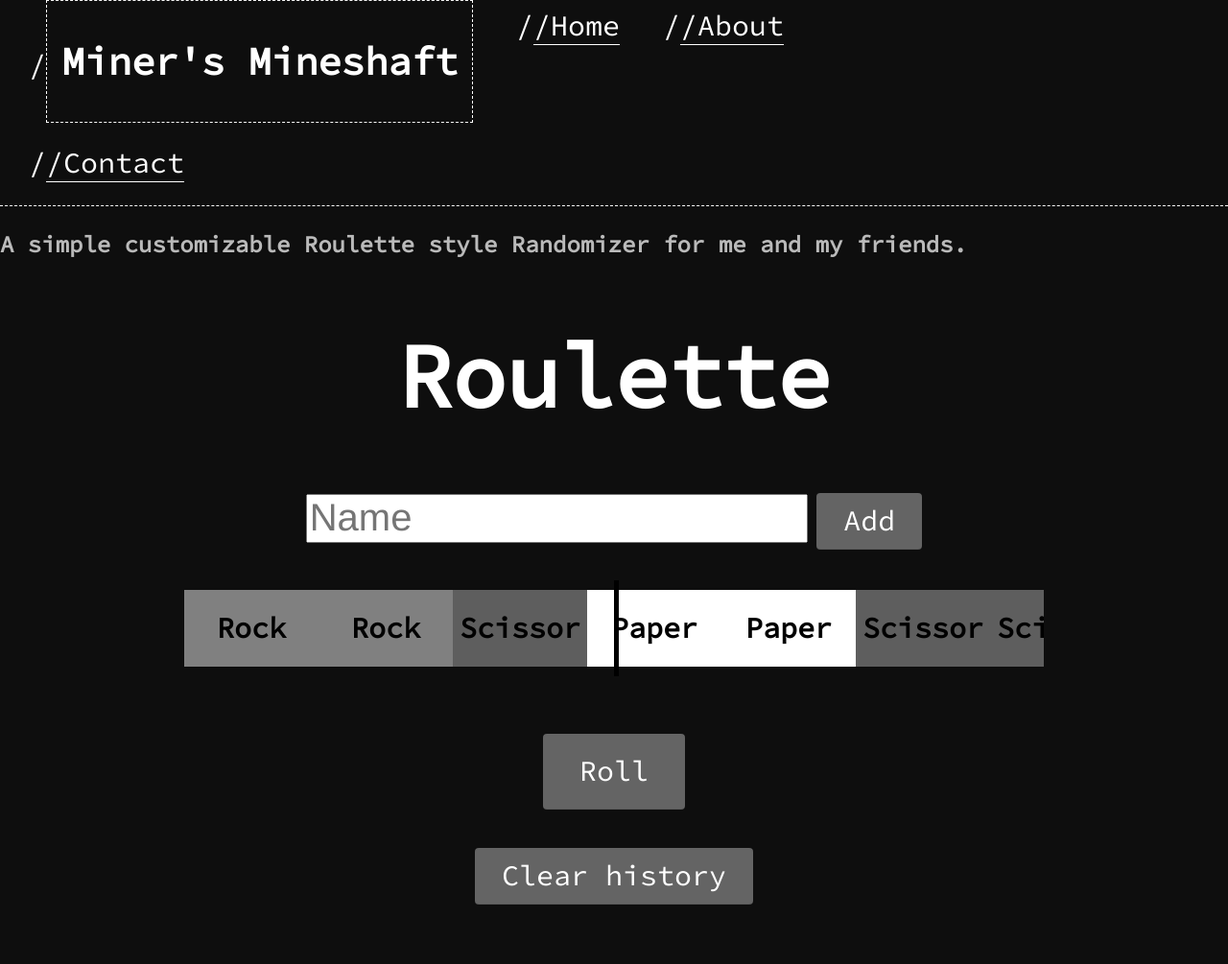
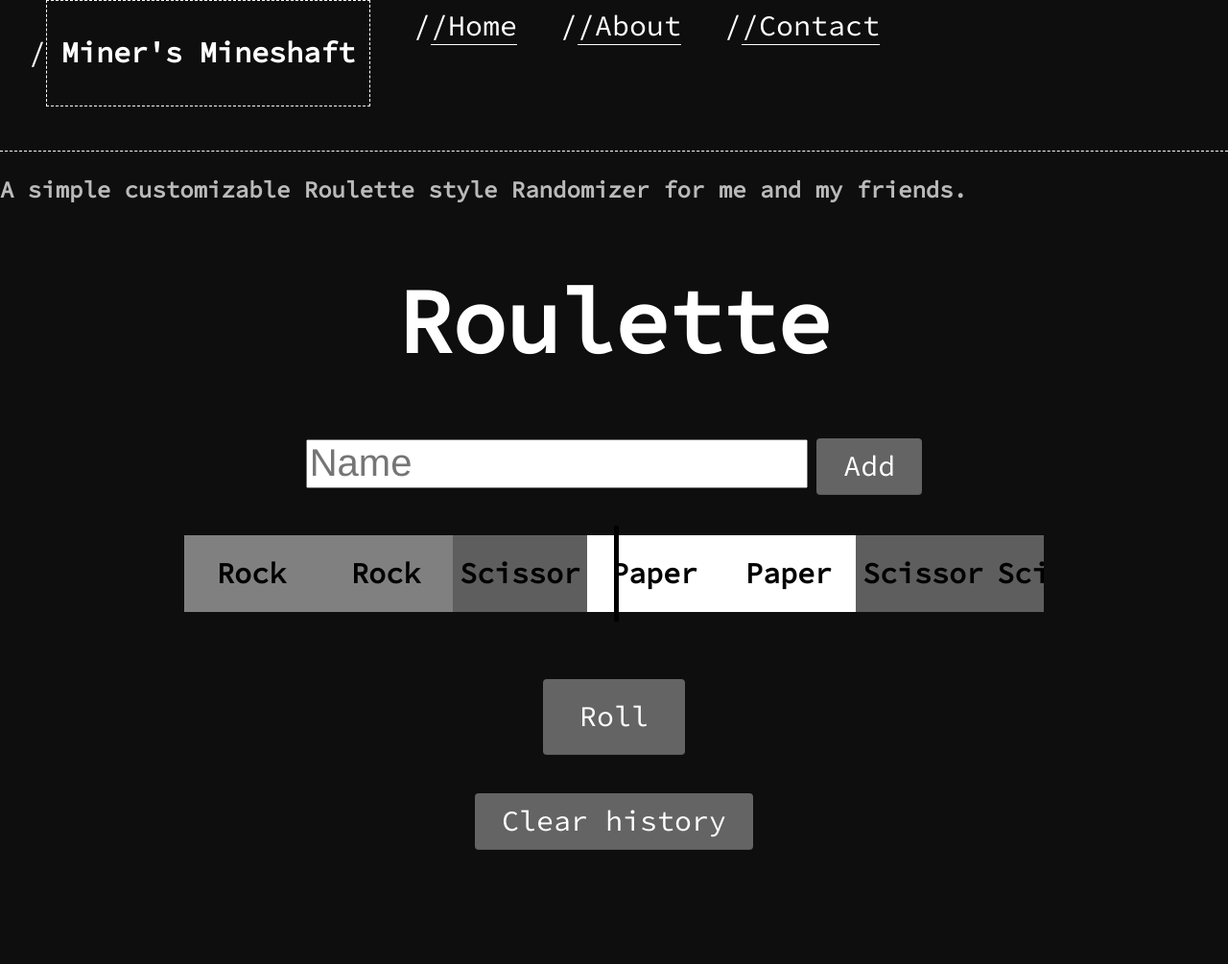
Before and after one commit to MinerBryan/mineshaft, a Jekyll site: the page built from _posts/2020-11-12-roulette.md, in a window 1280 px wide. Shown: the whole page at 96% size. Built offline with Jekyll 4.4.1, drawn with Linux system fonts in a browser that asks for light colours; after the commit the page ends 948 px from its top, so only the background shows below that.

Commit message:
Update roulette.css

```diff
--- a/css/roulette.css
+++ b/css/roulette.css
@@ -94,7 +94,7 @@ blockquote {
     display: inline-block;
     border: 1px dashed;
     padding: 2px 15px;
-    margin-bottom: 0.5em;
+    margin-bottom: 1em;
     h1:before{
         content: "";
     }
@@ -106,7 +106,7 @@ blockquote {
 
 .title {
     display: block;
-    font-size: 1.35em;
+    font-size: 1em;
     &:after {
         content: "";
     }
```
